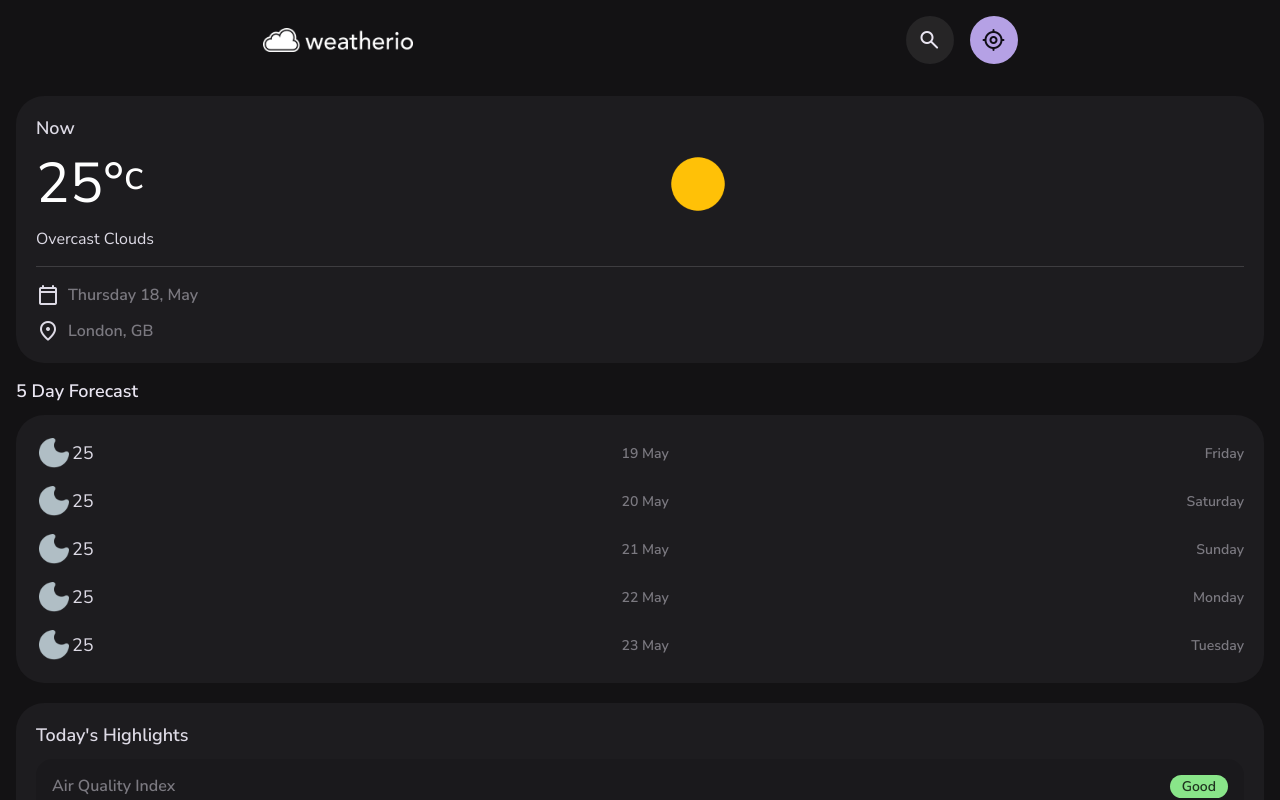
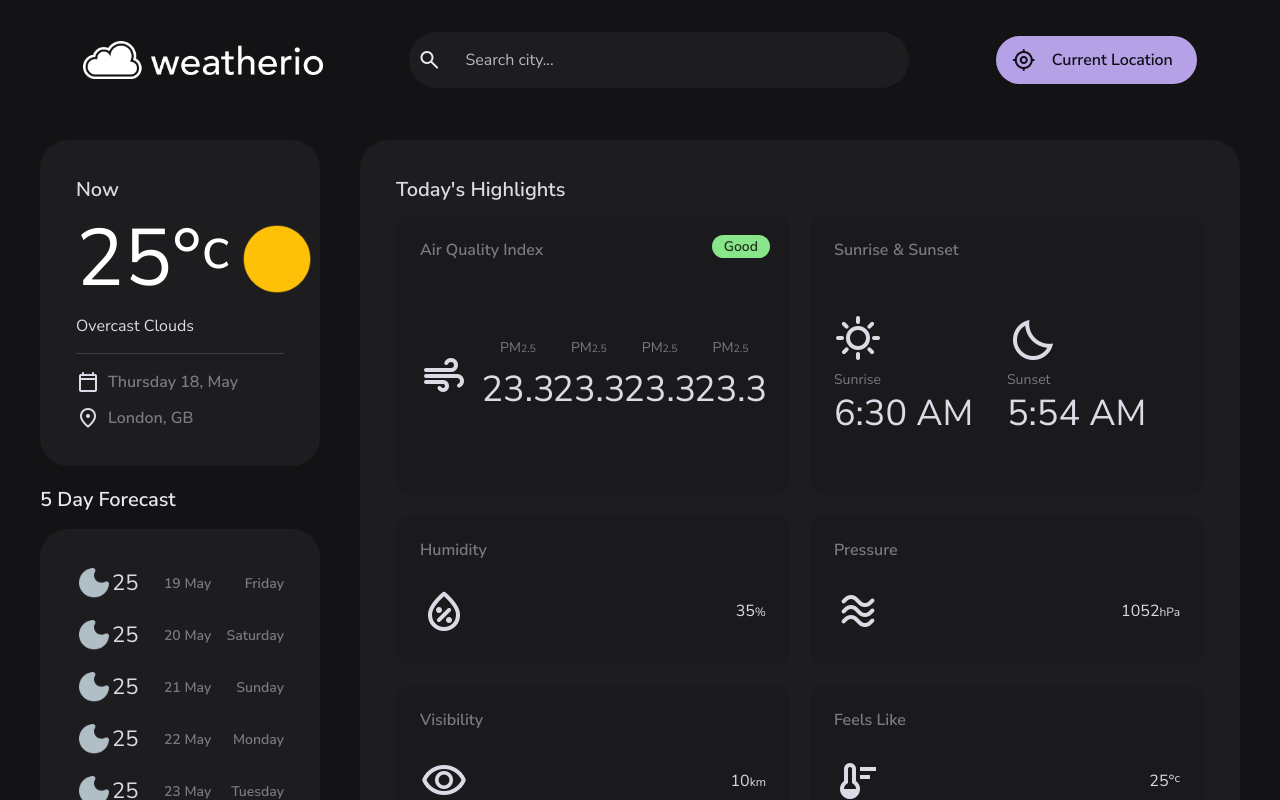
Before and after one commit to atle-gang/weather-app, a website built with webpack: page dist/index.html in a window 1280 px wide. Built offline with nearby package versions, Linux system fonts and the light colour scheme; no server answers.

Commit message:
Media Queries

```diff
--- a/dist/css/style.css
+++ b/dist/css/style.css
@@ -542,7 +542,7 @@ article.container::before {
 
 .highlight-card .card-list {
   flex-wrap: wrap;
-  flex-wrap: 1;
+  flex-grow: 1;
   row-gap: 8px;
 }
 
@@ -595,7 +595,7 @@ article.container::before {
   gap: 8px 16px;
 }
 
-.highlight.two .label-2 { margin-block-end: 4px; }
+.highlight.two .label-1 { margin-block-end: 4px; }
 
 
 /*-----------------------------------*\
@@ -707,11 +707,227 @@ article.container::before {
 .error-content .btn-primary { margin-block-start: 20px; }
 
 
+/*-----------------------------------*\
+  Media Queries
+\*-----------------------------------*/
+
+/* Responsive for displays larger than 768px */
+@media (min-width: 768px) {
+
+  /* Reused Style */
+  .container { padding: 24px; }
+
+  .title-1 { --title-1: 2.4rem; }
+
+  .section > .title-2 { margin-block-end: 16px; }
+
+  .card-lg { padding: 24px; }
+
+  .card-sm {
+    padding: 20px;
+    display: grid;
+    grid-template-rows: min-content 1fr;
+  }
+
+  .badge {
+    top: 20px;
+    right: 20px;
+  }
+
+  /* Header */
+  .header-actions { gap: 24px; }
+
+  .header .btn-primary { padding-inline: 16px 24px; }
+
+  .header .btn-primary .span { display: block; }
+
+  .search-view { clip-path: circle(3% at calc(100% - 273px) 6%); }
+
+  /* Main */
+
+  main {
+    height: calc(100vh - 96px);
+    height: calc(100svh - 96px); /* for mobile browser */
+  }
+
+  article.container {
+    padding-block-start: 0;
+    grid-template-columns: 280px minmax(0, 1fr);
+    align-items: flex-start;
+    gap: 24px;
+  }
+
+  .content-left {
+    position: sticky;
+    top: 0;
+  }
+
+  .section:not(:last-child) { margin-block: 20px; }
+
+  .forecast-card .card-item:not(:last-child) {
+    margin-block-end: 16px;
+  }
+
+  .highlight-list { grid-template-columns: 1fr 1fr; }
+
+  .highlight-card:nth-card(-n+2) {
+    grid-column: span 2;
+    height: 160px;
+  }
+
+  .highlight-card:nth-child(n+3) { height: 120px; }
+
+  .highlights .m-icon { font-size: 3.6rem; }
+
+  .highlight-card.one .card-item {
+    width: 25%;
+    flex-direction: column-reverse;
+    gap: 8px;
+  }
+
+  .slider-container {
+    margin-inline: 0 -24px;
+    border-bottom-left-radius: var(--radius-16);
+    border-top-left-radius: var(--radius-16);
+  }
+
+  .slider-list::before { display: none; }
+
+  .slider-list::after { min-width: 12px; }
+
+  .hourly-forecast .card-sm { padding: 16px; }
+
+
+}
 
 
 
+/* Responsive for displays larger than 1200px */
+@media (min-width: 1200px) {
+  /* Custom Property */
+
+  :root {
+    /* Font size */
+
+    --heading: 8rem;
+    --title-2: 2rem;
+  }
+
+  /* Reused style */
+
+  .container { padding: 40px; }
 
 
-/*-----------------------------------*\
-  Media Queries
-\*-----------------------------------*/
+  .card-lg { padding: 36px; }
+
+  .card-sm { padding: 24px; }
+
+  .title-1 { --title-1: 3.6rem; }
+
+  .highlight-card.two .card-item { column-gap: 24px; }
+
+
+  /* Header */
+
+  .header .icon-btn { display: none; }
+
+  .logo img { width: 240px; }
+
+  .header {
+    position: relative;
+    height: 120px;
+    z-index: 4;
+  }
+
+  .header .container {
+    padding-block: 0;
+    height: 100%;
+  }
+
+  .search-view,
+  .search-view.active {
+    all: unset;
+    display: block;
+    position: relative;
+    width: 500px;
+    animation: none;
+  }
+
+  .search-wrapper {border-block-end: none; }
+
+  .search-wrapper > .m-icon { display: block; }
+
+  .search-field,
+  .search-view .view-list { background-color: var(--surface); }
+
+  .search-field {
+    height: 56px;
+    border-radius: var(--radius-28);
+  }
+
+  .search-result,
+  .search-view:not(:focus-within) .search-result { display: none; }
+
+  .search-view:focus-within .search-result.active { display: block; }
+
+  .search-view:has(.search-result.active):focus-within .search-field {
+    border-bottom-left-radius: 0;
+    border-bottom-right-radius: 0;
+  }
+
+  .search-view .view-list {
+    position: absolute;
+    top: 100%;
+    left: 0;
+    width: 100%;
+    max-height: 360px;
+    border-radius: 0 0 var(--radius-28) var(--radius-28);
+    border-block-start: 1-x solid var(--outline);
+    overflow-y: auto; /* for firefox browser */
+    overflow-y: overlay;
+  }
+
+  .search-view .view-list:empty { min-height: 120px; }
+
+  .search .viewlist::-webkit-scrollbar-button {height: 20px; }
+
+  .search-view:is(hover, :has(.view-list):hover) {
+    filter: drop-shadow(var(--shadow-1));
+  }
+
+  .search-view:is(:focus-within, :has(.view-list):focus-within) {
+    filter: drop-shadow(var(--shadow-2));
+  }
+
+
+  /* Main */
+  main {
+    height: calc(100vh - 120px);
+    height: calc(100svh - 120px);
+  }
+
+  article.container {
+    grid-template-columns: 360px minmax(0 1fr);
+    gap: 40px;
+  }
+
+  .current-weather .weather-icon {width: 80px; }
+
+  .forecast-card .title-2 { --title-2: 2.2rem; }
+
+  .highlight-card:nth-child(-n+2) { height: 280px; }
+
+  .highlight-card:nth-child(n+3) { height: 150px; }
+
+  .highlight-card .m-icon { font-size: 4.8rem; }
+
+  .slider-list { gap: 16px; }
+}
+
+
+
+/* Responsive for displays larger than 1400px */
+@media (min-width: 1440px) {
+  .highlight-list { grid-template-columns: repeat(4, 1fr); }
+
+}
--- a/dist/index.html
+++ b/dist/index.html
@@ -23,7 +23,8 @@
             <div class="search-view" data-search-view>
                 <div class="search-wrapper">
                     <input type="search" name="search" placeholder="Search city..." autocomplete="off" class="search-field" data-search-field>
-                    <span class="m-icon">search</span>
+
+                    <span class="m-icon leading-icon">search</span>
 
                     <button class="icon-btn leading-icon has-state" aria-label="close search" data-search-toggler>
                         <span class="m-icon">arrow_back</span>
@@ -164,7 +165,7 @@
                 <!-- Highlights -->
                 <section class="section highlights" aria-labelledby="highlights-label" data-highlights>
                     <div class="card card-lg">
-                        <h2 class="title-2">Today's Highlights</h2>
+                        <h2 class="title-2" id="highlights-label">Today's Highlights</h2>
 
                         <div class="highlight-list">
                             <div class="card card-sm highlight-card one">
```
